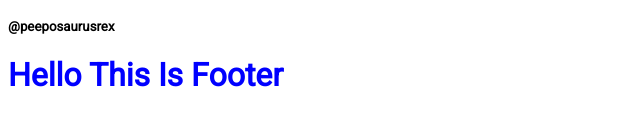
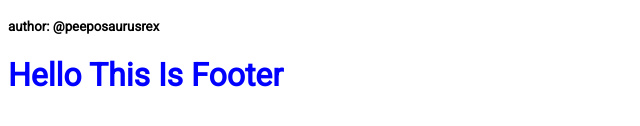
Before and after one commit to Pedro-Garcez/gatsbyTutorial, a Gatsby site: page /examples in a window 1280 px wide. Shown: the part 590-716 px from the top of the page, 0-640 px from the left. Built offline with nearby package versions, Linux system fonts and the light colour scheme; Gatsby itself is replaced by a stand-in of ours.

Commit message:
destructured data in the component to access author with a single variable.

```diff
--- a/src/pages/examples.js
+++ b/src/pages/examples.js
@@ -5,14 +5,19 @@ import Layout from "../components/Layout"
 import { graphql } from "gatsby"
 
 const examples = ({ data }) => {
-  console.log(data)
+  const {
+    site: {
+      info: { author },
+    },
+  } = data
+
   return (
     <Layout>
       <h1>hello from examples page</h1>
       <Header />
       <HeaderStatic />
       <pre>{JSON.stringify(data, null, 4)}</pre>
-      <h5>{data.site.info.author}</h5>
+      <h5>author: {author}</h5>
     </Layout>
   )
 }
```
